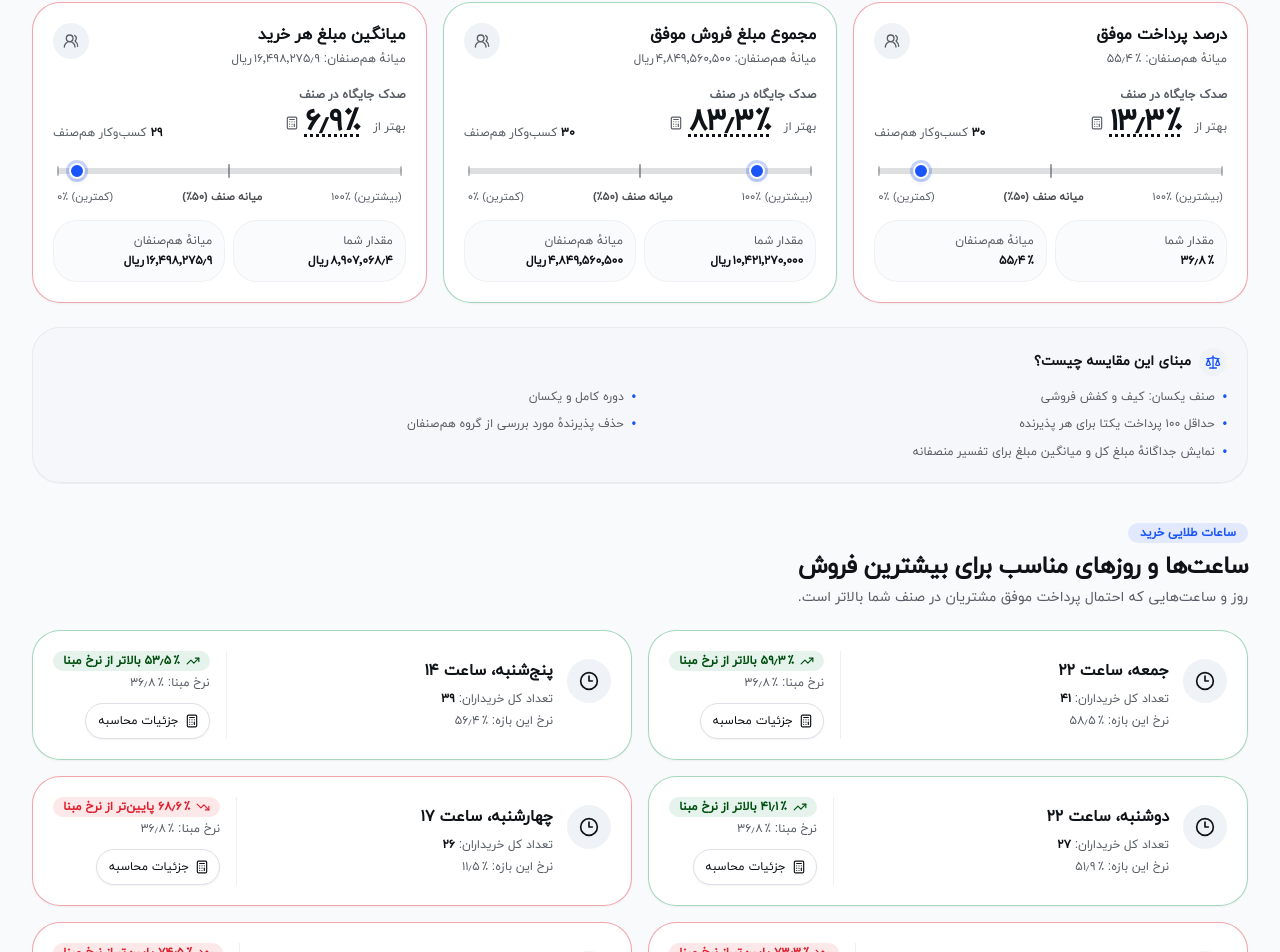
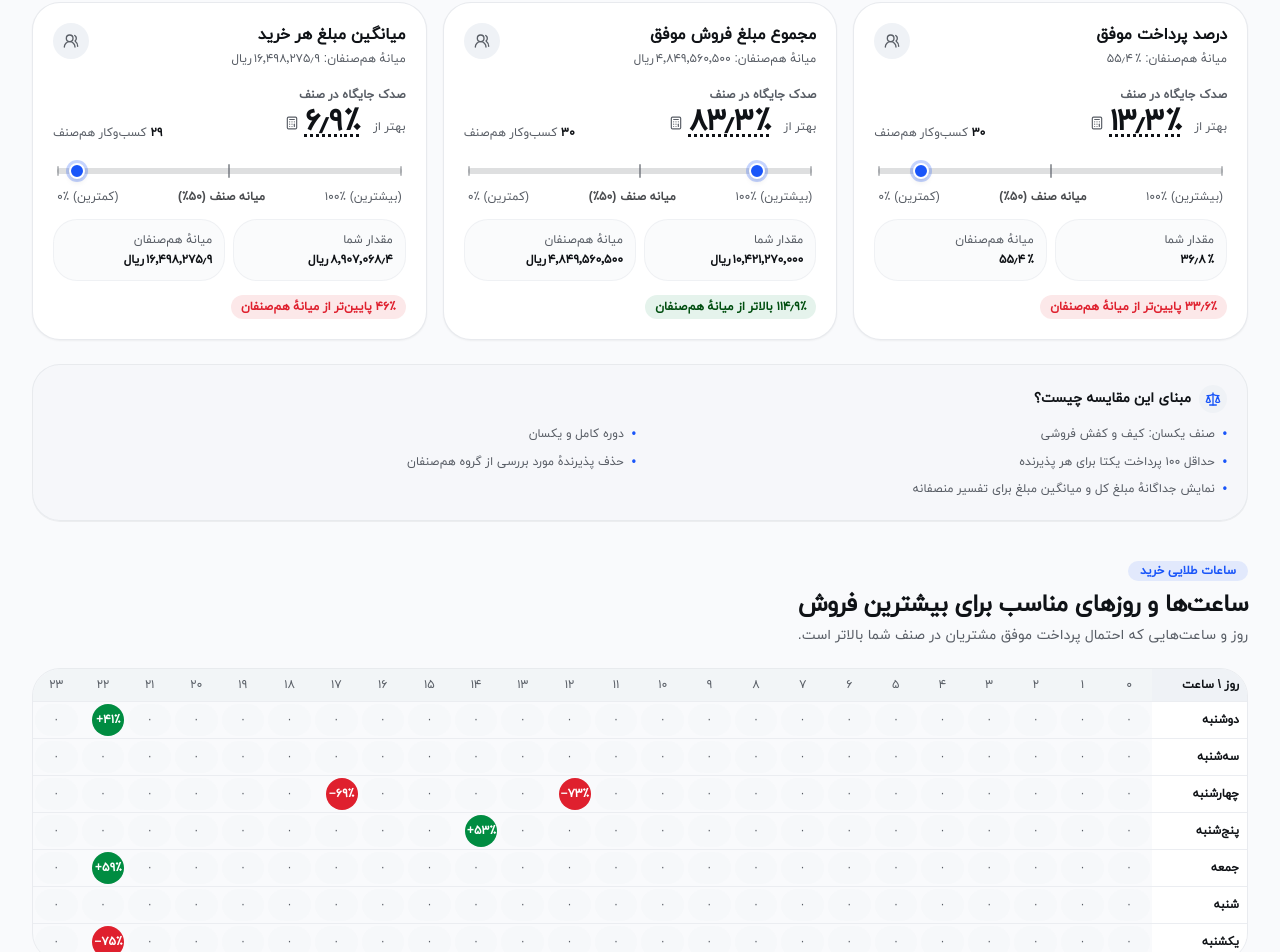
Before and after one commit to Pezhm4n/challenge-1-zarinpal, a Next.js app: page /opportunities in a window 1280 px wide. Shown: the part 1139-2091 px from the top of the page. Built offline with nearby package versions, Linux system fonts and the light colour scheme.

Commit message:
feat(opportunities): 7x24 golden-hours heatmap (only real data cells, neutral insufficient state, per-cell evidence), median-delta chip on peer benchmarks, semantic borders removed from decomposition/position cards

```diff
--- a/src/features/peer-opportunities/components/growth-decomposition.tsx
+++ b/src/features/peer-opportunities/components/growth-decomposition.tsx
@@ -149,10 +149,7 @@ export function GrowthDecomposition({
             <article
               key={item.driver}
               className={cn(
-                "grid gap-4 rounded-2xl border bg-card p-5 shadow-xs transition-all duration-200 hover:shadow-sm",
-                isPositive && "border-success/35 hover:border-success/55",
-                isNegative && "border-destructive/40 hover:border-destructive/60",
-                !isPositive && !isNegative && "border-border/70 hover:border-border",
+                "grid gap-4 rounded-2xl border border-border/70 bg-card p-5 shadow-xs transition-all duration-200 hover:border-border hover:shadow-sm",
               )}
             >
               <div className="flex items-start justify-between gap-3">
--- a/src/features/peer-opportunities/components/peer-position.tsx
+++ b/src/features/peer-opportunities/components/peer-position.tsx
@@ -99,17 +99,16 @@ export function PeerPosition({
               </article>
             );
           }
-          const aboveMedian = benchmark.merchantValue > benchmark.peerMedian;
-          const belowMedian = benchmark.merchantValue < benchmark.peerMedian;
+          const medianDelta =
+            benchmark.peerMedian !== 0
+              ? ((benchmark.merchantValue - benchmark.peerMedian) /
+                  Math.abs(benchmark.peerMedian)) *
+                100
+              : null;
           return (
             <article
               key={benchmark.metric}
-              className={cn(
-                "grid gap-5 rounded-2xl border bg-card p-5 shadow-xs transition-all duration-200 hover:shadow-sm",
-                aboveMedian && "border-success/35 hover:border-success/55",
-                belowMedian && "border-destructive/40 hover:border-destructive/60",
-                !aboveMedian && !belowMedian && "border-border/70 hover:border-border",
-              )}
+              className="grid gap-5 rounded-2xl border border-border/70 bg-card p-5 shadow-xs transition-all duration-200 hover:border-border hover:shadow-sm"
             >
               <div className="flex items-start justify-between gap-3">
                 <div className="grid gap-1">
@@ -183,7 +182,7 @@ export function PeerPosition({
                     </div>
                   </div>
 
-                  <div className="flex flex-wrap justify-between gap-x-3 gap-y-0.5 text-[11px] font-medium text-muted-foreground px-1" dir="ltr">
+                  <div className="flex flex-wrap justify-between gap-x-3 gap-y-0.5 px-1 text-xs font-medium text-muted-foreground" dir="ltr">
                     <span className="text-muted-foreground">۰٪ (کمترین)</span>
                     <span className="font-semibold text-foreground/75">میانه صنف (۵۰٪)</span>
                     <span className="text-muted-foreground">۱۰۰٪ (بیشترین)</span>
@@ -203,6 +202,20 @@ export function PeerPosition({
                     </dd>
                   </div>
                 </dl>
+                {medianDelta !== null ? (
+                  <p
+                    className={cn(
+                      "inline-flex w-fit flex-wrap items-center gap-x-1.5 gap-y-0.5 rounded-full px-2.5 py-1 text-xs font-semibold",
+                      medianDelta > 0 && "bg-success/10 text-success-foreground",
+                      medianDelta < 0 && "bg-destructive/10 text-destructive",
+                      medianDelta === 0 && "bg-muted text-muted-foreground",
+                    )}
+                  >
+                    {medianDelta === 0
+                      ? "هم‌تراز میانهٔ هم‌صنفان"
+                      : `${numberFormatter.format(Math.abs(medianDelta))}٪ ${medianDelta > 0 ? "بالاتر" : "پایین‌تر"} از میانهٔ هم‌صنفان`}
+                  </p>
+                ) : null}
               </div>
             </article>
           );
--- a/src/features/peer-opportunities/components/time-window-opportunities.tsx
+++ b/src/features/peer-opportunities/components/time-window-opportunities.tsx
@@ -14,8 +14,14 @@ const weekdays: Record<number, string> = {
   7: "یکشنبه",
 };
 
+const weekdayOrder = [1, 2, 3, 4, 5, 6, 7];
+const hours = Array.from({ length: 24 }, (_, index) => index);
+
 const numberFormatter = new Intl.NumberFormat("fa-IR", {
   maximumFractionDigits: 1,
+});
+const integerFormatter = new Intl.NumberFormat("fa-IR", {
+  maximumFractionDigits: 0,
 });
 
 function PercentageValue({ value }: { value: number }) {
@@ -37,6 +43,119 @@ function LiftSummary({ value }: { value: number }) {
       <PercentageValue value={value} />
       <span>{value > 0 ? "بالاتر از نرخ مبنا" : "پایین‌تر از نرخ مبنا"}</span>
     </span>
+  );
+}
+
+/** Diverging success/destructive ramp by |lift|; color is never the only
+ * signal because data cells always render the number too. */
+function heatCellTone(lift: number): string {
+  const magnitude = Math.abs(lift);
+  if (lift > 0) {
+    if (magnitude >= 40) return "bg-success text-primary-foreground font-bold";
+    if (magnitude >= 15) return "bg-success/60 text-foreground font-semibold";
+    return "bg-success/30 text-foreground font-semibold";
+  }
+  if (lift < 0) {
+    if (magnitude >= 40) return "bg-destructive text-primary-foreground font-bold";
+    if (magnitude >= 15) return "bg-destructive/60 text-foreground font-semibold";
+    return "bg-destructive/30 text-foreground font-semibold";
+  }
+  return "bg-muted text-foreground font-semibold";
+}
+
+function GoldenHoursHeatmap({
+  windows,
+  evidenceByScope,
+  onEvidenceRequest,
+}: {
+  windows: TimeWindow[];
+  evidenceByScope: Record<string, EvidenceReference>;
+  onEvidenceRequest: (evidenceId: string) => void;
+}) {
+  const windowMap = new Map(
+    windows.map((window) => [`${window.weekday}:${window.hour}`, window]),
+  );
+
+  return (
+    <div className="overflow-x-auto overscroll-x-contain rounded-2xl border border-border/60">
+      <table className="w-full min-w-[52rem] border-collapse">
+        <caption className="sr-only">
+          نقشه حرارتی روز و ساعت‌های هفته؛ رنگ هر خانه فاصله نرخ موفقیت آن
+          بازه از نرخ مبنا را نشان می‌دهد. خانه‌های خالی نمونه کافی ندارند.
+        </caption>
+        <thead>
+          <tr className="bg-muted/60">
+            <th
+              scope="col"
+              className="sticky start-0 z-10 bg-muted p-2 text-start text-xs font-bold text-foreground"
+            >
+              روز \ ساعت
+            </th>
+            {hours.map((hour) => (
+              <th
+                key={hour}
+                scope="col"
+                className="p-1 text-center text-xs font-medium tabular-nums text-muted-foreground"
+              >
+                {integerFormatter.format(hour)}
+              </th>
+            ))}
+          </tr>
+        </thead>
+        <tbody>
+          {weekdayOrder.map((weekday) => (
+            <tr key={weekday} className="border-t border-border/50">
+              <th
+                scope="row"
+                className="sticky start-0 z-10 whitespace-nowrap bg-card p-2 text-start text-xs font-semibold text-foreground"
+              >
+                {weekdays[weekday]}
+              </th>
+              {hours.map((hour) => {
+                const window = windowMap.get(`${weekday}:${hour}`);
+                if (!window) {
+                  return (
+                    <td key={hour} className="p-0.5">
+                      <div
+                        aria-hidden="true"
+                        className="grid h-8 min-w-8 place-items-center rounded-md bg-muted/30 text-xs text-muted-foreground"
+                      >
+                        ·
+                      </div>
+                    </td>
+                  );
+                }
+                const evidence =
+                  evidenceByScope[`timing:${weekday}:${hour}`];
+                const ariaLabel = `${weekdays[weekday]} ساعت ${integerFormatter.format(hour)}: نرخ موفقیت ${numberFormatter.format(window.verifyPct)}٪، ${numberFormatter.format(Math.abs(window.liftVsBaselinePct))}٪ ${window.liftVsBaselinePct >= 0 ? "بالاتر" : "پایین‌تر"} از نرخ مبنا با ${integerFormatter.format(window.sessions)} خریدار${evidence?.id ? ". برای روش محاسبه انتخاب کنید" : ""}`;
+                return (
+                  <td key={hour} className="p-0.5">
+                    <button
+                      type="button"
+                      aria-label={ariaLabel}
+                      disabled={!evidence?.id}
+                      onClick={() =>
+                        evidence?.id ? onEvidenceRequest(evidence.id) : undefined
+                      }
+                      className={cn(
+                        "grid h-8 min-w-8 place-items-center rounded-md text-xs tabular-nums transition-transform focus-visible:outline-none focus-visible:ring-2 focus-visible:ring-ring focus-visible:ring-offset-1 focus-visible:ring-offset-background",
+                        heatCellTone(window.liftVsBaselinePct),
+                        evidence?.id && "cursor-pointer hover:scale-[1.06]",
+                      )}
+                    >
+                      <span dir="ltr">
+                        {window.liftVsBaselinePct > 0 ? "+" : window.liftVsBaselinePct < 0 ? "−" : ""}
+                        {integerFormatter.format(Math.round(Math.abs(window.liftVsBaselinePct)))}٪
+                      </span>
+                    </button>
+                  </td>
+                );
+              })}
+            </tr>
+          ))}
+        </tbody>
+      </table>
+    </div>
   );
 }
 
@@ -79,6 +198,31 @@ export function TimeWindowOpportunities({
         </p>
       </header>
 
+      <div className="grid gap-3">
+        <GoldenHoursHeatmap
+          windows={windows}
+          evidenceByScope={evidenceByScope}
+          onEvidenceRequest={onEvidenceRequest}
+        />
+        <div className="flex flex-wrap items-center gap-x-4 gap-y-1.5 text-xs text-muted-foreground">
+          <span className="inline-flex items-center gap-1.5">
+            <span aria-hidden="true" className="size-2.5 rounded-xs bg-success/60" />
+            بالاتر از نرخ مبنا
+          </span>
+          <span className="inline-flex items-center gap-1.5">
+            <span aria-hidden="true" className="size-2.5 rounded-xs bg-destructive/60" />
+            پایین‌تر از نرخ مبنا
+          </span>
+          <span className="inline-flex items-center gap-1.5">
+            <span aria-hidden="true" className="size-2.5 rounded-xs bg-muted/40" />
+            نمونه ناکافی
+          </span>
+          <span>
+            در این دوره فقط {integerFormatter.format(windows.length)} بازه حداقل ۲۵ پرداخت یکتا داشت؛ بقیه خانه‌ها نمونه کافی ندارند و عددی برایشان ساخته نشده است.
+          </span>
+        </div>
+      </div>
+
       <div className="grid gap-4 md:grid-cols-2">
         {ranked.map((window) => {
           const positive = window.liftVsBaselinePct > 0;
@@ -88,12 +232,7 @@ export function TimeWindowOpportunities({
           return (
             <article
               key={`${window.weekday}-${window.hour}`}
-              className={cn(
-                "grid min-w-0 gap-4 rounded-2xl border bg-card p-5 shadow-xs transition-all duration-200 hover:shadow-sm sm:grid-cols-[minmax(0,1fr)_minmax(10rem,auto)] sm:items-center",
-                positive && "border-success/35 hover:border-success/55",
-                negative && "border-destructive/40 hover:border-destructive/60",
-                !positive && !negative && "border-border/70 hover:border-border",
-              )}
+              className="grid min-w-0 gap-4 rounded-2xl border border-border/70 bg-card p-5 shadow-xs transition-all duration-200 hover:border-border hover:shadow-sm sm:grid-cols-[minmax(0,1fr)_minmax(10rem,auto)] sm:items-center"
             >
               <div className="flex min-w-0 items-start gap-3.5">
                 <div className="grid size-11 shrink-0 place-items-center rounded-xl bg-muted text-foreground">
@@ -117,13 +256,7 @@ export function TimeWindowOpportunities({
                   </div>
                 </div>
               </div>
-              <div
-                className={
-                  negative
-                    ? "grid gap-3 border-t border-border/50 pt-3 text-start text-sm font-semibold text-destructive sm:border-s sm:border-t-0 sm:ps-4 sm:pt-0"
-                    : "grid gap-3 border-t border-border/50 pt-3 text-start text-sm font-semibold sm:border-s sm:border-t-0 sm:ps-4 sm:pt-0"
-                }
-              >
+              <div className="grid gap-3 border-t border-border/50 pt-3 text-start text-sm font-semibold sm:border-s sm:border-t-0 sm:ps-4 sm:pt-0">
                 <span className="grid gap-1">
                   <span className={cn(
                     "inline-flex items-center gap-1.5 rounded-full px-2.5 py-0.5 text-xs font-semibold w-fit",
@@ -149,7 +282,7 @@ export function TimeWindowOpportunities({
                     type="button"
                     variant="outline"
                     size="sm"
-                    className="min-h-9 w-fit text-xs font-medium"
+                    className="min-h-10 w-fit text-xs font-medium"
                     onClick={() => onEvidenceRequest(evidence.id)}
                   >
                     <Calculator aria-hidden="true" data-icon="inline-start" />
```
